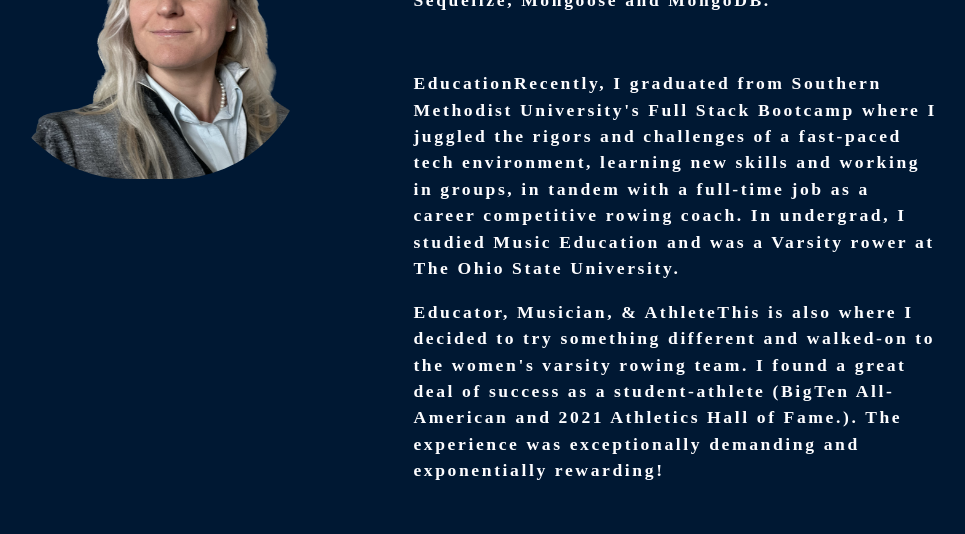
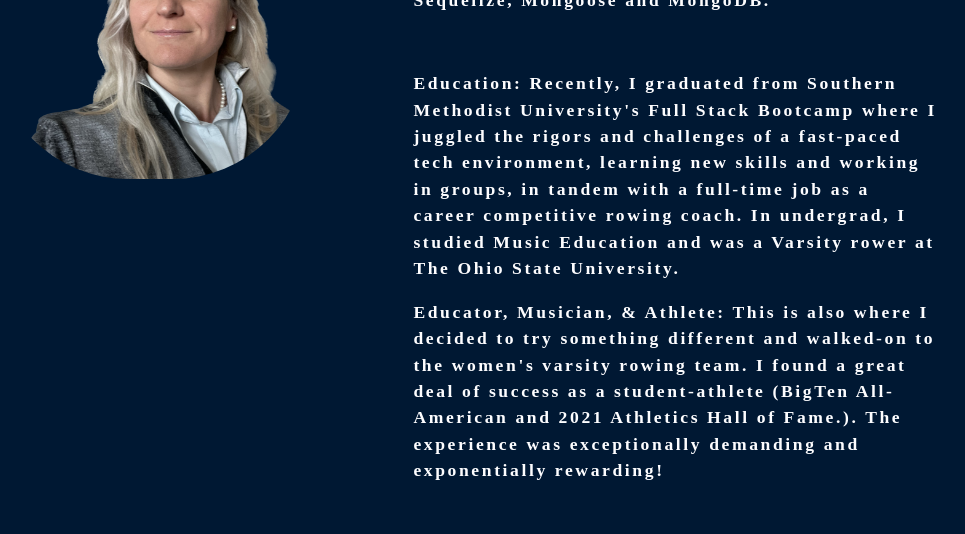
Before and after one commit to BeKind-Rewind/perry_folio, a React (Create React App) app: page /perry_folio/Home in a window 1280 px wide. Shown: the part 514-1048 px from the top of the page, without its empty margins (174-1139 px from the left). Built offline with nearby package versions, Linux system fonts and the light colour scheme.

Commit message:
minor adjustment to paragraphs for now

```diff
--- a/src/components/About/index.js
+++ b/src/components/About/index.js
@@ -36,13 +36,13 @@ function About() {
           </p>
           <br />
           <p>
-            <strong>Education</strong>
+            Education:
             Recently, I graduated from Southern Methodist University's Full Stack Bootcamp where I juggled the rigors and challenges of a fast-paced
             tech environment, learning new skills and working in groups, in tandem with a full-time job as a career competitive rowing coach.
             In undergrad, I studied Music Education and was a Varsity rower at The Ohio State University.
           </p>
           <p>
-            <strong>Educator, Musician, & Athlete</strong>
+            Educator, Musician, & Athlete:
             This is also where I decided to try something different and walked-on to the women's varsity rowing team. I found a great deal of
             success as a student-athlete (BigTen All-American and 2021 Athletics Hall of Fame.). The experience was exceptionally demanding and
             exponentially rewarding!
```
